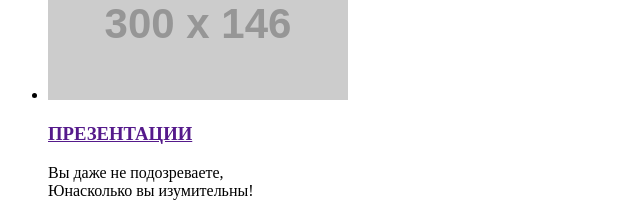
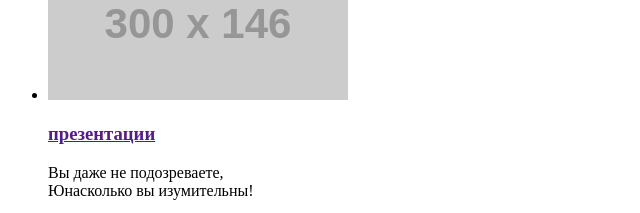
Before and after one commit to typespt/1606269-nerds-29, a plain HTML site: page index.html in a window 1280 px wide. Shown: the part 1500-1713 px from the top of the page, without its empty margins (0-640 px from the left). Drawn offline with Linux system fonts and the light colour scheme; placeholder pictures from the web are drawn by us.

Commit message:
верста главной избавился от всех капсов

```diff
--- a/index.html
+++ b/index.html
@@ -73,7 +73,7 @@
           <article>
             <a href=""><img src="https://via.placeholder.com/300x146" width="300" height="146"
                 alt="лого ПРЕЗЕНТАЦИИ"></a>
-            <h3><a href="">ПРЕЗЕНТАЦИИ</a></h3>
+            <h3><a href="">презентации</a></h3>
             <p>Вы даже не подозреваете, <br>Юнасколько вы изумительны!</p>
             <a href="">Заказать</a>
           </article>
```
